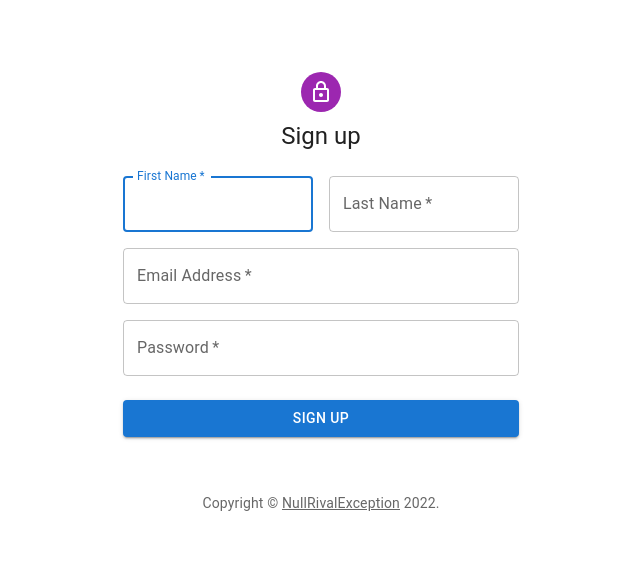
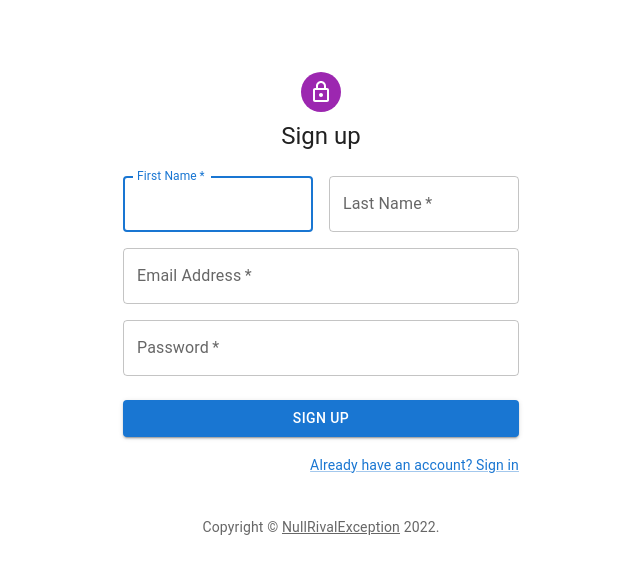
Before and after one commit to NullRivalException/frontend, a React (Create React App) app: page /signup in a window 1280 px wide. Shown: the top 574 px of the page, without its empty margins (319-959 px from the left). Built offline with nearby package versions, Linux system fonts and the light colour scheme.

Commit message:
fixed Already have an account? button

```diff
--- a/src/pages/Dashboard.js
+++ b/src/pages/Dashboard.js
@@ -14,13 +14,11 @@ export default function Dashboard() {
   let navigate = useNavigate();
 
   const signInFunction = () => {
-    let path = 'signin';
-    navigate(path);
+    navigate('/signin');
   }
 
   const signUpFunction = () => {
-    let path = 'signup';
-    navigate(path);
+    navigate('/signup');
   }
   return (
     <>
@@ -48,7 +46,7 @@ export default function Dashboard() {
               alignItems="center"
             >
               <Button color="primary" size="large" onClick={signInFunction}>Sign in</Button>
-              <Button color="primary" disableElevation variant="contained" size="large" onClick={signUpFunction}>Register</Button>
+              <Button color="primary" disableElevation variant="contained" size="large" onClick={signUpFunction}>Sign Up</Button>
             </Grid>
           </Toolbar>
         </AppBar>
--- a/src/pages/SignIn.js
+++ b/src/pages/SignIn.js
@@ -6,7 +6,6 @@ import TextField from '@mui/material/TextField';
 import FormControlLabel from '@mui/material/FormControlLabel';
 import Checkbox from '@mui/material/Checkbox';
 import Link from '@mui/material/Link';
-import Grid from '@mui/material/Grid';
 import Box from '@mui/material/Box';
 import SvgIcon from '@mui/icons-material/LockOutlined';
 import Typography from '@mui/material/Typography';
--- a/src/pages/SignUp.js
+++ b/src/pages/SignUp.js
@@ -3,8 +3,6 @@ import Avatar from '@mui/material/Avatar';
 import Button from '@mui/material/Button';
 import CssBaseline from '@mui/material/CssBaseline';
 import TextField from '@mui/material/TextField';
-import FormControlLabel from '@mui/material/FormControlLabel';
-import Checkbox from '@mui/material/Checkbox';
 import Link from '@mui/material/Link';
 import Grid from '@mui/material/Grid';
 import Box from '@mui/material/Box';
@@ -30,6 +28,13 @@ function Copyright(props) {
 const theme = createTheme();
 
 export default function SignUp() {
+  let navigate = useNavigate();
+
+  const signInFunction = () => {
+    navigate(1);
+    navigate('/signin');
+  }
+
   const handleSubmit = (event) => {
     event.preventDefault();
     const data = new FormData(event.currentTarget);
@@ -110,13 +115,13 @@ export default function SignUp() {
             >
               Sign Up
             </Button>
-            {/* <Grid container justifyContent="flex-end">
+            <Grid container justifyContent="flex-end">
               <Grid item>
-                <Link href="#" variant="body2">
+                <Link variant="body2" onClick={signInFunction}>
                   Already have an account? Sign in
                 </Link>
               </Grid>
-            </Grid> */}
+            </Grid>
           </Box>
         </Box>
         <Copyright sx={{ mt: 5 }} />
```
Also changed, not shown: package.json (line endings or trailing spaces), 1 other file (tests, documents, lock files or other folders).
